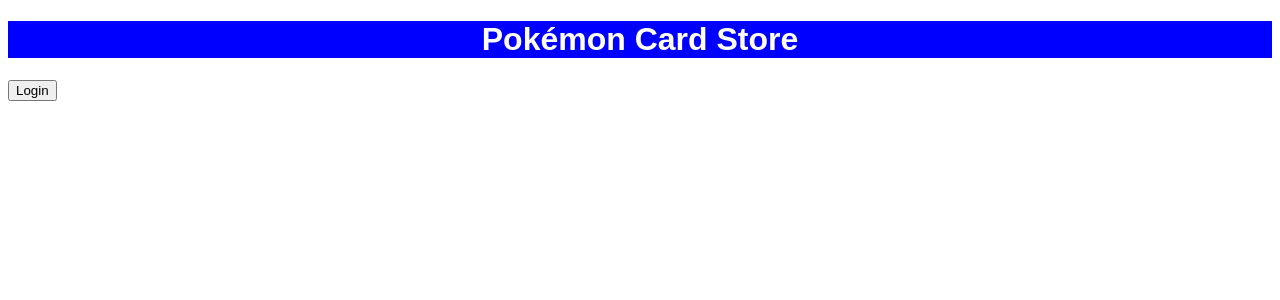
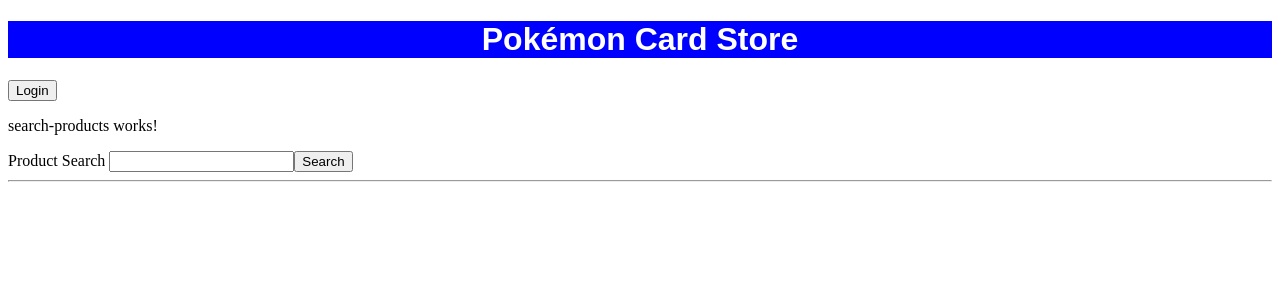
Before and after one commit to tja4441/pokemon-card-estore, an Angular app in the folder estore-ui/: page /search/search in a window 1280 px wide. Before the commit this address led to /. Shown: the top 300 px of the page. Built offline with nearby package versions, Linux system fonts and the light colour scheme.

Commit message:
nothing works

```diff
--- a/estore-ui/src/app/app-routing.module.ts
+++ b/estore-ui/src/app/app-routing.module.ts
@@ -12,7 +12,7 @@
   { path: 'admin', component: AdminComponent},
   { path: 'login', component: LoginComponent},
   { path: '', component: HomeComponent},
-  { path: 'search', component: SearchProductsComponent }
+  { path: 'search/:name', component: SearchProductsComponent }
 ];
 
 @NgModule({
--- a/estore-ui/src/app/product.service.ts
+++ b/estore-ui/src/app/product.service.ts
@@ -2,7 +2,7 @@
 import { Product } from './product';
 import { HttpClient, HttpHeaders } from '@angular/common/http';
 import { Observable, of} from 'rxjs';
-import { catchError, map, tap } from 'rxjs/operators';
+import { catchError, tap } from 'rxjs/operators';
 import { MessageService } from './message.service';
 
 @Injectable({
@@ -30,7 +30,7 @@
   }
 
   getProductsByString(name: String): Observable<Product[]> {
-    const inventoryUrlByName = 'http://localhost:8080/products/?name=' + name;
+    const inventoryUrlByName = this.inventoryUrl + '/?name=' + name;
     return this.http.get<Product[]>(inventoryUrlByName)
       .pipe(
         tap(_ => this.log('fetched products')),
--- a/estore-ui/src/app/search-products/search-products.component.html
+++ b/estore-ui/src/app/search-products/search-products.component.html
@@ -1,9 +1,9 @@
 <p>search-products works!</p>
 <div>
     <label for="name">Product Search </label>
-    <input id="name" #name/>
-    <a routerLink="search">
-        <button onclick="getProductsByName(name)">Search</button>
+    <input id="name" #name (input)="(this.name)"/>
+    <a routerLink="/search/:id">
+        <button (click)="getProductsByName(name.value)">Search</button>
     </a>
 
     <app-products-list [observableList]="this.searchForList"></app-products-list>
--- a/estore-ui/src/app/search-products/search-products.component.ts
+++ b/estore-ui/src/app/search-products/search-products.component.ts
@@ -11,6 +11,7 @@
 export class SearchProductsComponent implements OnInit {
   private productService: ProductService;
   searchForList: Observable<Product[]> | undefined;
+  name: String | undefined;
 
   constructor(productService: ProductService) {
     this.productService = productService;
@@ -21,6 +22,9 @@
   }
 
   ngOnInit(): void {
+    if(this.name){
+      this.searchForList = this.productService.getProductsByString(this.name);
+    }
   }
 
 }
```
